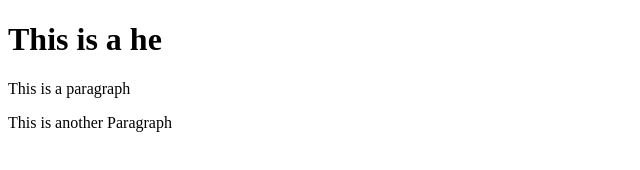
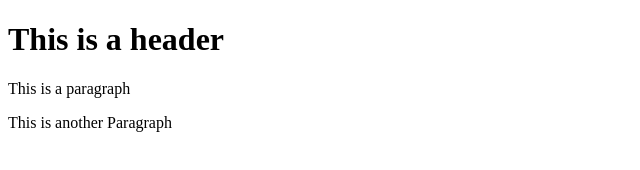
Before and after one commit to gaurav4191/git-test, a website: page index.html in a window 1280 px wide. Shown: the whole page, without its empty margins (0-640 px from the left). Drawn offline with Linux system fonts and the light colour scheme.

Commit message:
Using NPM

```diff
--- a/index.html
+++ b/index.html
@@ -1,7 +1,7 @@
 <!DOCTYPE html>
 <html>
     <body>
-        <h1>This is a he</h1>
+        <h1>This is a header</h1>
         <p>This is a paragraph</p>
         <p>This is another Paragraph</p>
     </body>
```
Also changed, not shown: package.json (added, +25 -0 lines), 2 other files.
